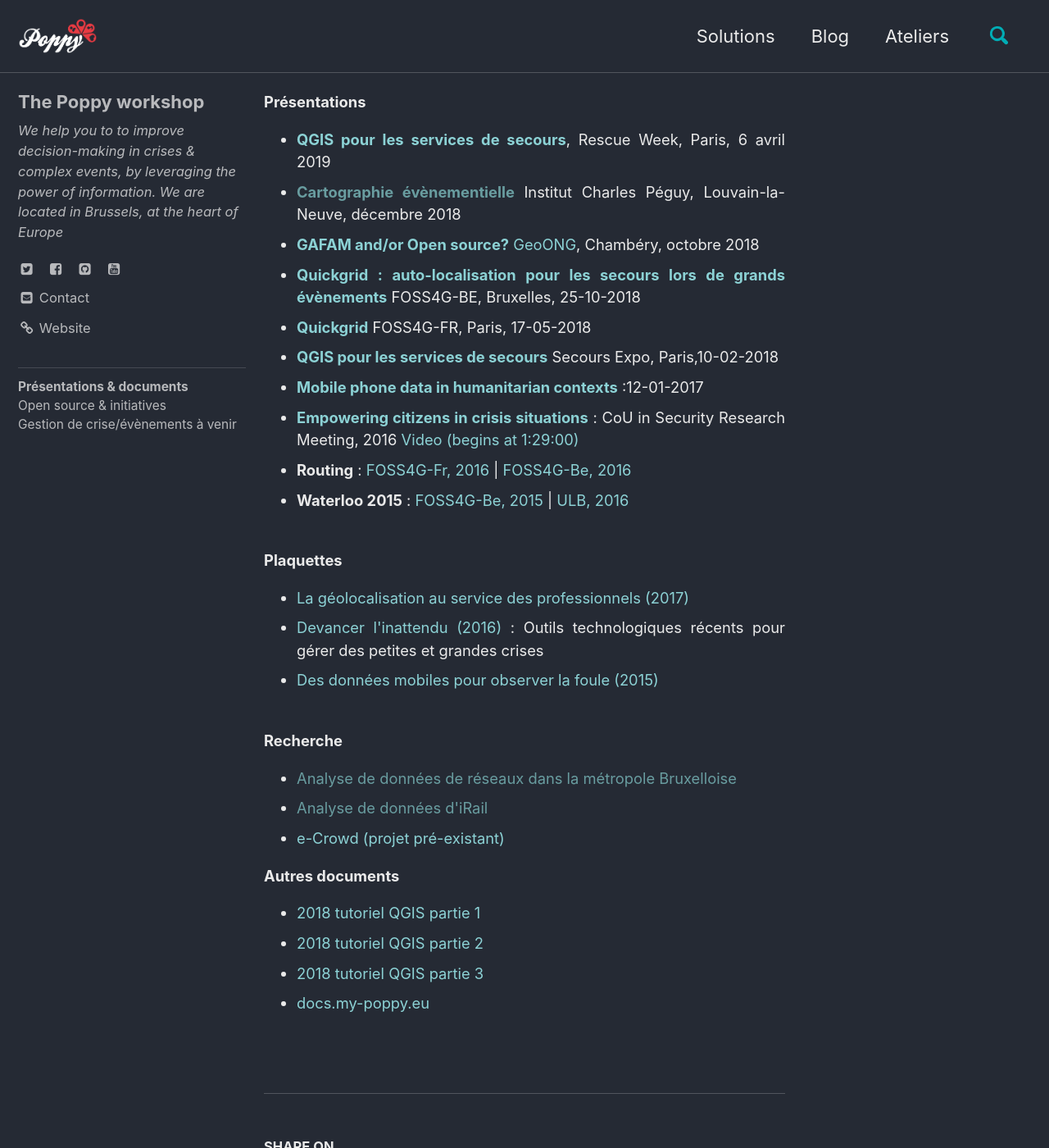
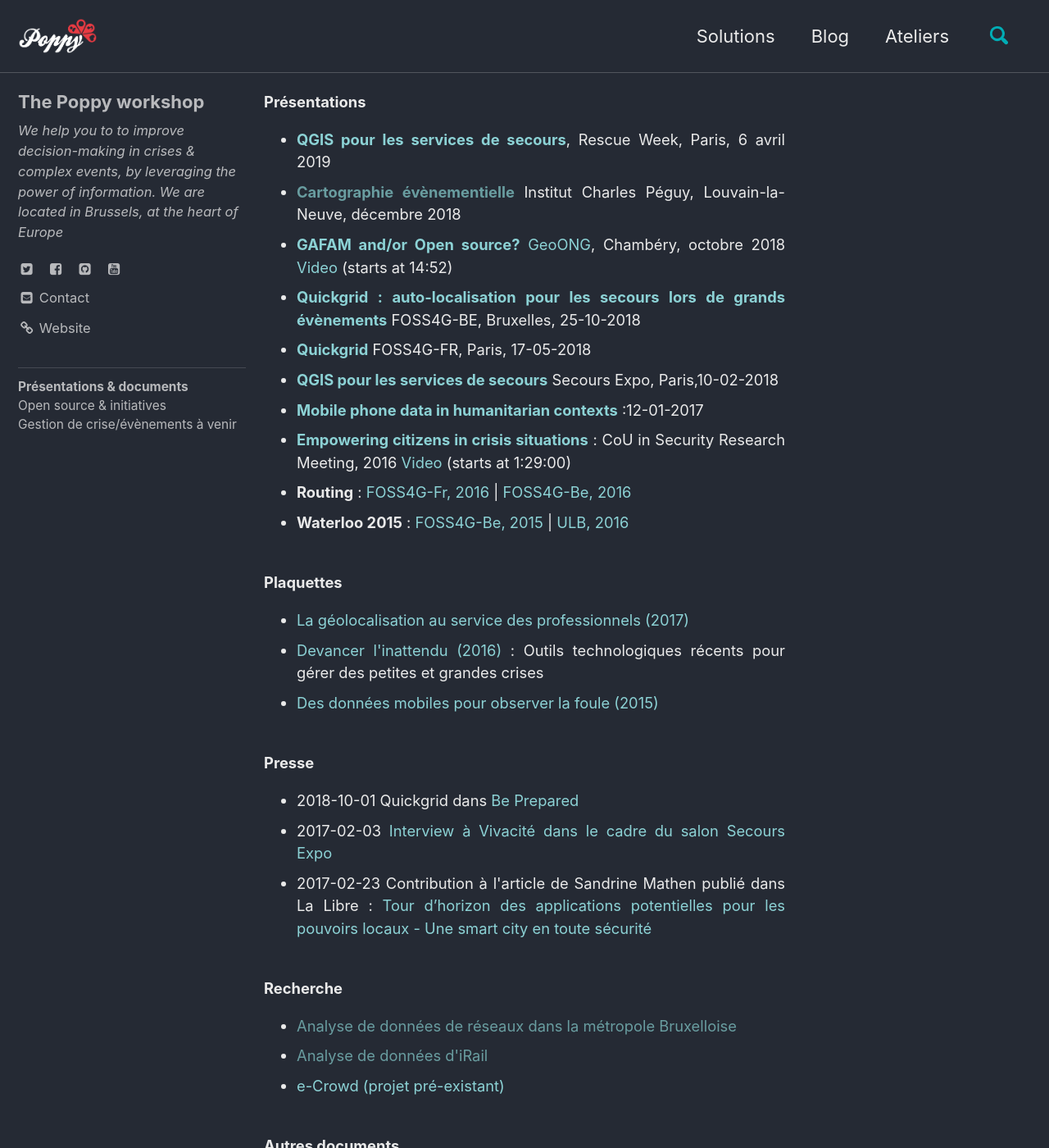
Before and after one commit to ccloquet/ccloquet.github.io, a Jekyll site: the page built from _pages/presas.html, in a window 1280 px wide and 1400 px high. Shown: the whole window at 82% size. Built offline with Jekyll 4.4.1, drawn with Linux system fonts in a browser that asks for light colours; cached includes are drawn as plain includes.

Commit message:
Update presas.html

```diff
--- a/_pages/presas.html
+++ b/_pages/presas.html
@@ -5,12 +5,12 @@ permalink: /presas/
 <ul class='class_ul'>
 <li><a href="http://www.rescue-week.com/accueil.html"><b>QGIS pour les services de secours</b></a>, Rescue Week</a>, Paris, 6 avril 2019</li>
 <li><a href=''><b>Cartographie évènementielle</b></a> Institut Charles Péguy, Louvain-la-Neuve, décembre 2018</li>
-<li><a href='https://docs.my-poppy.eu/20181027_geong_poppy_v2.pdf'><b>GAFAM and/or Open source?</b></a> <a href="http://www.cartong.org/geong/2018">GeoONG</a>, Chambéry, octobre 2018</li>
+<li><a href='https://docs.my-poppy.eu/20181027_geong_poppy_v2.pdf'><b>GAFAM and/or Open source?</b></a> <a href="http://www.cartong.org/geong/2018">GeoONG</a>, Chambéry, octobre 2018 <a href='https://www.youtube.com/watch?v=DmbYuWOOcEM&frags=pl%2Cwn&fbclid=IwAR3SRhn1gxxzOvgEDnyUvsvIKmcHyl0Rp20yC7eAgMjqtkz1yttZaHwV9gs'>Video</a> (starts at 14:52)</li>
 <li><a href='https://docs.my-poppy.eu/230181025_Cloquet_Quickgrid.pdf'><b>Quickgrid : auto-localisation pour les secours lors de grands évènements</b></a> FOSS4G-BE, Bruxelles, 25-10-2018</li>
 <li><a href='https://docs.my-poppy.eu/20180517_FOSS4G_FR_Poppy_quickgrid.pdf'><b>Quickgrid</b></a> FOSS4G-FR, Paris, 17-05-2018</li>
 <li class="li_hidden"><a href='https://docs.my-poppy.eu/20180210_secoursexpo_qgis.pdf'><b>QGIS pour les services de secours</b></a> Secours Expo, Paris,10-02-2018</li>
 <li class="li_hidden"><a href='https://docs.my-poppy.eu/20170119_mobile_phone.pdf'><b>Mobile phone data in humanitarian contexts</b></a> :12-01-2017   </li>
-<li class="li_hidden"><a href='https://docs.my-poppy.eu/20161010_citizens_CoU_v3.pdf'><b>Empowering citizens in crisis situations</b></a> : CoU in Security Research Meeting, 2016  <a href='https://livestream.com/LVS/events/6426374/videos/138443074'>Video (begins at 1:29:00)</a></li>
+<li class="li_hidden"><a href='https://docs.my-poppy.eu/20161010_citizens_CoU_v3.pdf'><b>Empowering citizens in crisis situations</b></a> : CoU in Security Research Meeting, 2016  <a href='https://livestream.com/LVS/events/6426374/videos/138443074'>Video</a> (starts at 1:29:00)</a></li>
 <li class="li_hidden"><b>Routing</b> : <a href='https://docs.my-poppy.eu/20160511_FOSS4G_FR_Poppy.pdf'>FOSS4G-Fr, 2016</a> | <a href='https://docs.my-poppy.eu/20160922_FOSS4G_BE_Poppy.pdf'>FOSS4G-Be, 2016</a></li>
 <li class="li_hidden"><b>Waterloo 2015</b> : <a href='https://docs.my-poppy.eu/20151026_foss4G_Poppy_Cloquet.pdf'>FOSS4G-Be, 2015</a> | <a href='https://docs.my-poppy.eu/20151119_seminaire_planification_urgence_waterloo.pdf'>ULB, 2016</a></li>
 </ul>
@@ -25,6 +25,13 @@ permalink: /presas/
 
 </ul>
 <br>
+<b>Presse</b>
+<ul>
+<li>2018-10-01 Quickgrid dans <a href='https://www.diekeure.be/fr-be/professional/9163/be-prepared-nr-3-2018-tijdschrift-voor-noodplanning-en-crisisbeheer-be-prepared-n-3-2018-revue-de-planification-durgence-et-de-gestion-de-crise'>Be Prepared</a></li>
+<li>2017-02-03 <a href='https://docs.my-poppy.eu/Journal de 7h30 vendredi 0302.mp3'>Interview à Vivacité dans le cadre du salon Secours Expo</a></li>
+<li>2017-02-23 Contribution à l'article de Sandrine Mathen publié dans La Libre : <a href='https://www.lalibre.be/economie/digital/tour-d-horizon-des-applications-potentielles-pour-les-pouvoirs-locaux-une-smart-city-en-toute-securite-58a455cecd702bc31933b308'>Tour d’horizon des applications potentielles pour les pouvoirs locaux - Une smart city en toute sécurité</a></li>
+</ul>
+<br>
 
 <b>Recherche</b>
 <ul>
@@ -33,6 +40,8 @@ permalink: /presas/
 <li> <a title="prévision d'affluence avec des données de téléphonie mobile -- financement UCL & FNRS" href='https://docs.my-poppy.eu/2014_crowd_els_sub.pdf'>e-Crowd (projet pré-existant)</a></li>
 </ul>
 
+<br>
+
 <b>Autres documents</b>
 <ul>
 <li><a href='https://docs.my-poppy.eu/qgis/20180700_GIS_partie_1_intro_basics.pdf'>2018 tutoriel QGIS partie 1</a></li>
```
